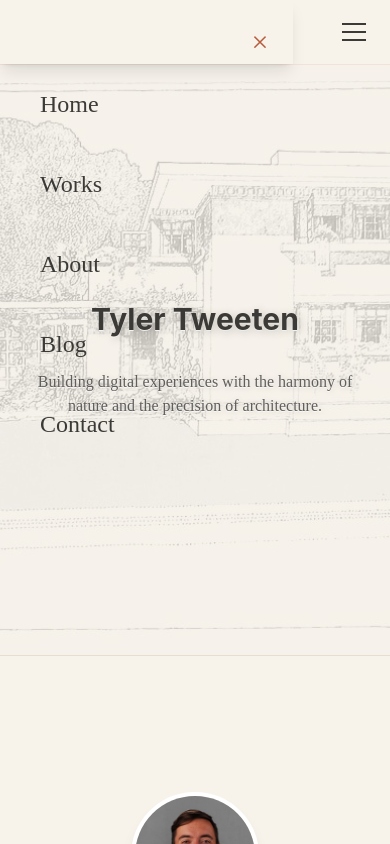
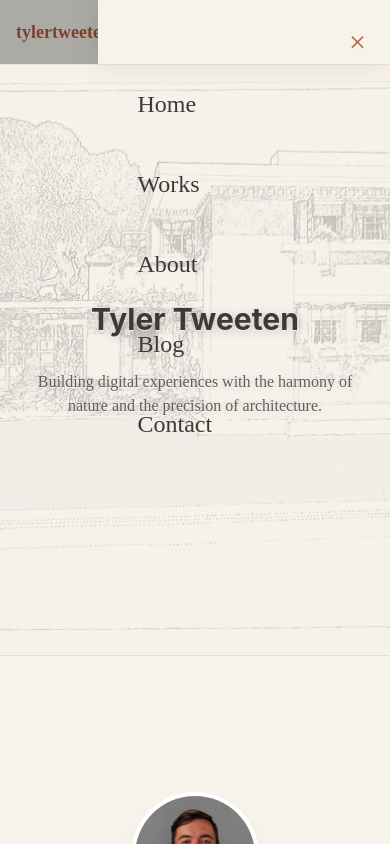
Before and after one commit to tweeten/Personal-Website, a React (Vite) app in the folder Personal Page/: page / in a window 390 px wide. Both pictures are taken after a click on the button "Menu". Shown: the top 844 px of the page. Built offline with nearby package versions, Linux system fonts and the light colour scheme.

Commit message:
mobile menu

```diff
--- a/Personal Page/src/components/Layout/Header.tsx
+++ b/Personal Page/src/components/Layout/Header.tsx
@@ -59,9 +59,24 @@ export const Header = () => {
           <span className="w-6 h-[2px] bg-[#3c3a36] block mb-1.5" />
           <span className="w-6 h-[2px] bg-[#3c3a36] block" />
         </motion.button>
-        {/* Mobile Navigation Drawer */}
+        {/* Mobile Navigation Drawer (Right Side) */}
         {menuOpen && (
-          <div className="fixed inset-y-0 left-0 w-3/4 max-w-xs bg-[#f7f3eb] shadow-lg z-40 flex flex-col p-8 transition-transform duration-300" style={{transform: 'translateX(0)'}}>
+          <>
+            {/* Overlay */}
+            <div
+              className="fixed inset-0 z-40 bg-black/30 md:hidden"
+              onClick={() => setMenuOpen(false)}
+              aria-label="Close menu overlay"
+            />
+            {/* Drawer */}
+            <motion.div
+              initial={{ x: '100%' }}
+              animate={{ x: 0 }}
+              exit={{ x: '100%' }}
+              transition={{ type: 'tween', duration: 0.3 }}
+              className="fixed inset-y-0 right-0 w-3/4 max-w-xs bg-[#f7f3eb] shadow-lg z-50 flex flex-col p-8 md:hidden"
+              style={{ boxShadow: 'rgba(60, 58, 54, 0.12) -4px 0px 24px 0px' }}
+            >
               <button
                 className="absolute top-6 right-6 text-3xl text-[#b75c3d]"
                 onClick={() => setMenuOpen(false)}
@@ -82,7 +97,8 @@ export const Header = () => {
                   </li>
                 ))}
               </ul>
-          </div>
+            </motion.div>
+          </>
         )}
       </div>
     </header>
```
Lines whose indentation alone changed are shown as unchanged.
